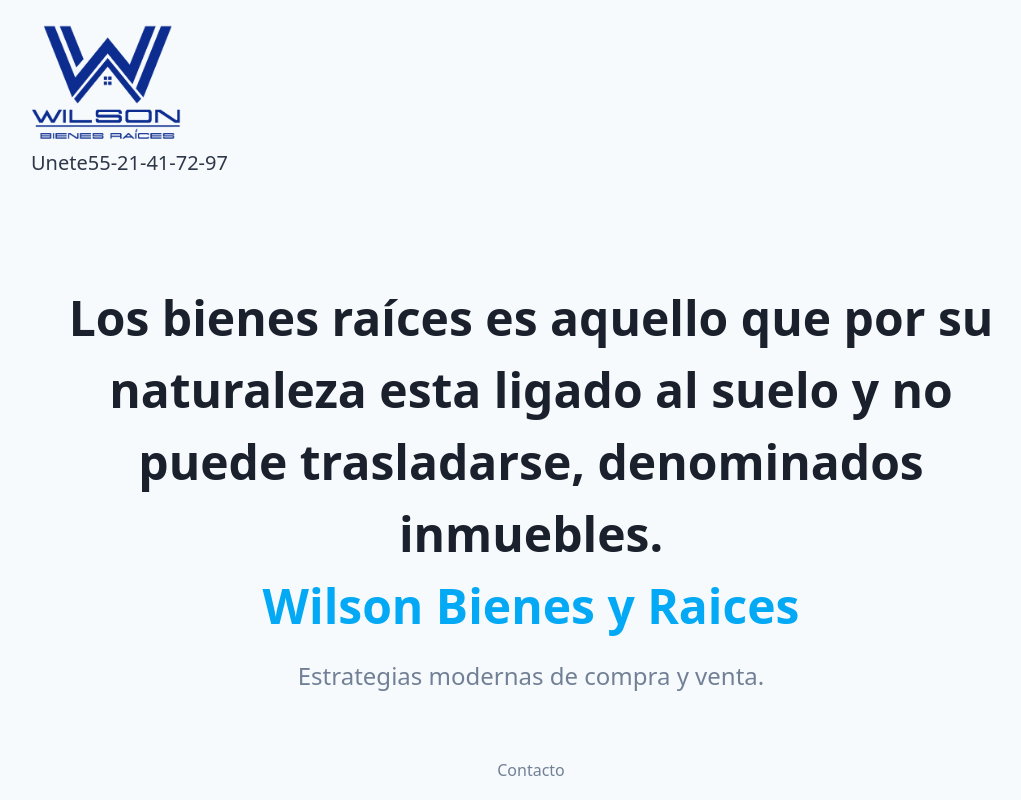
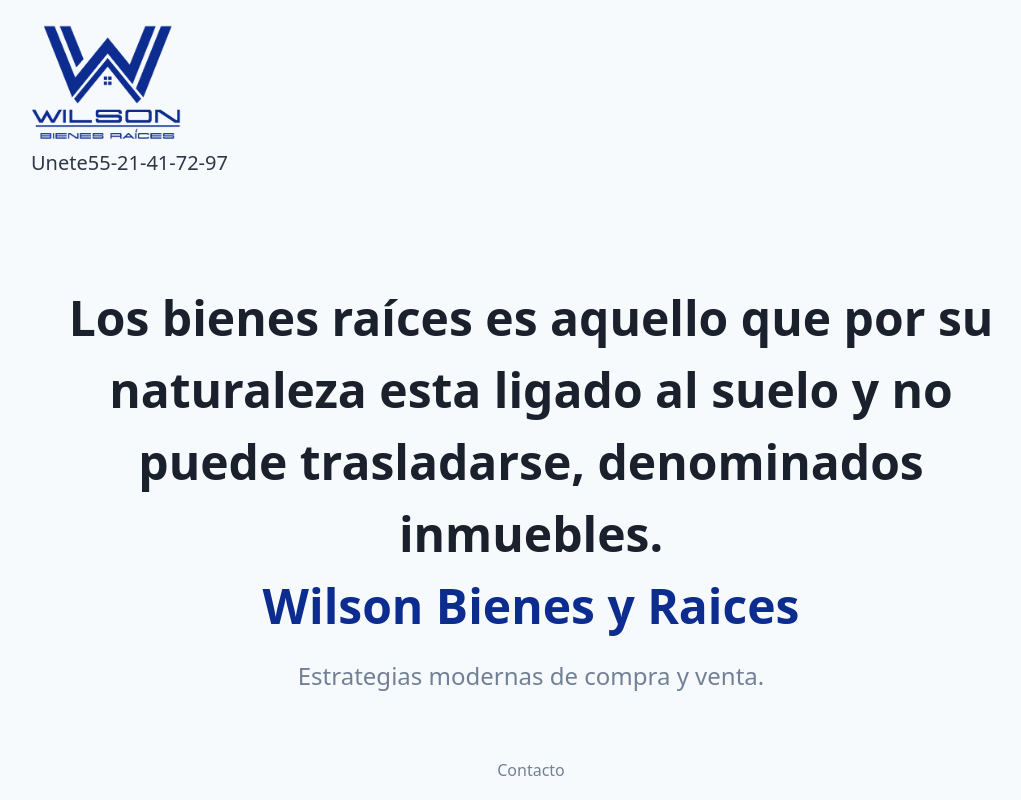
Before and after one commit to swgarz/wilsonbienesyraices, a Next.js app: page / in a window 1280 px wide. Shown: the top 800 px of the page, without its empty margins (109-1130 px from the left). Built offline with nearby package versions, Linux system fonts and the light colour scheme.

Commit message:
changed color primary letter

```diff
--- a/src/styles/global.css
+++ b/src/styles/global.css
@@ -7,3 +7,6 @@
 .logoclass{
   width: 15%;
 }
+.text-primary-500{
+  color: #0c2d8f !important;
+}
```
